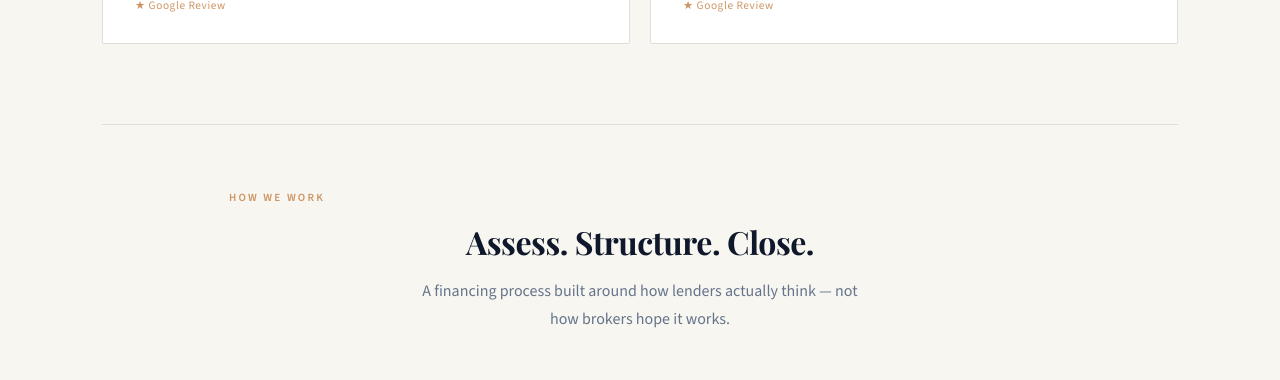
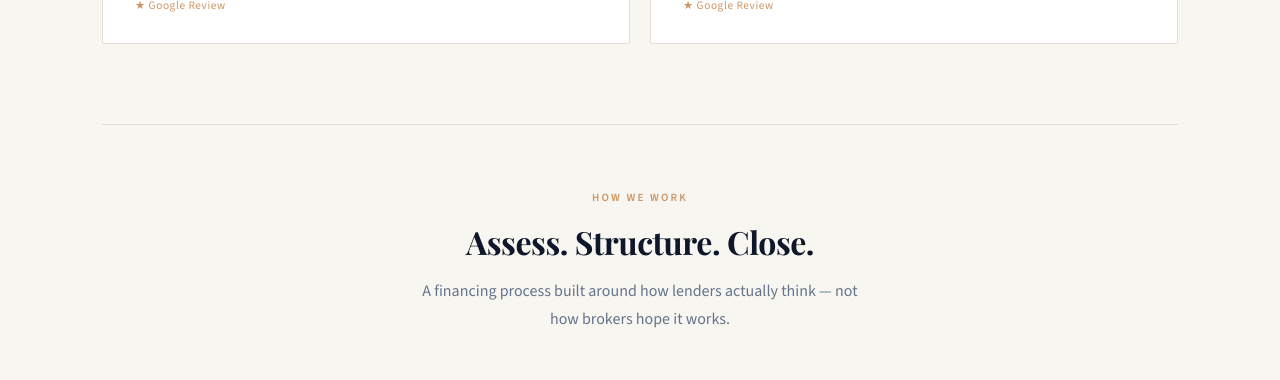
Before and after one commit to syed-sgf/sgf-site, a Next.js app: page / in a window 1280 px wide. Shown: the part 3680-4060 px from the top of the page. Built offline with nearby package versions, Linux system fonts and the light colour scheme; a web font is replaced by a local one.

Commit message:
Fix How We Work and CTA band centering

```diff
--- a/app/page.tsx
+++ b/app/page.tsx
@@ -253,10 +253,12 @@ export default function HomePage() {
           </div>
 
           {/* Process steps */}
-          <div style={{ borderTop: `1px solid ${G.border}`, paddingTop: "4rem", marginBottom: "3rem", textAlign: "center" }}>
-            <p style={{ fontSize: "11px", letterSpacing: "0.2em", textTransform: "uppercase", color: G.gold, fontWeight: "600", marginBottom: "1rem", fontFamily: G.sans, display: "block" }}>How We Work</p>
-            <h2 style={{ fontFamily: G.serif, fontSize: "clamp(1.7rem, 2.5vw, 2.2rem)", fontWeight: "700", color: G.textDark, marginBottom: "1rem" }}>Assess. Structure. Close.</h2>
-            <p style={{ fontSize: "1rem", color: "#64748B", maxWidth: "440px", margin: "0 auto", fontFamily: G.sans, lineHeight: "1.75" }}>A financing process built around how lenders actually think — not how brokers hope it works.</p>
+          <div style={{ borderTop: `1px solid ${G.border}`, paddingTop: "4rem", marginBottom: "3rem" }}>
+            <div style={{ display: "flex", flexDirection: "column", alignItems: "center", textAlign: "center", marginBottom: "2.5rem" }}>
+              <p style={{ fontSize: "11px", letterSpacing: "0.2em", textTransform: "uppercase" as const, color: G.gold, fontWeight: "600", marginBottom: "1rem", fontFamily: G.sans }}>How We Work</p>
+              <h2 style={{ fontFamily: G.serif, fontSize: "clamp(1.7rem, 2.5vw, 2.2rem)", fontWeight: "700", color: G.textDark, marginBottom: "1rem", textAlign: "center" }}>Assess. Structure. Close.</h2>
+              <p style={{ fontSize: "1rem", color: "#64748B", maxWidth: "440px", fontFamily: G.sans, lineHeight: "1.75", textAlign: "center" }}>A financing process built around how lenders actually think — not how brokers hope it works.</p>
+            </div>
           </div>
 
           <div style={{ display: "grid", gridTemplateColumns: "repeat(3, 1fr)", border: `1px solid ${G.border}`, marginBottom: "3rem" }}>
@@ -310,7 +312,7 @@ export default function HomePage() {
       {/* — CTA BAND — */}
       <section style={{ background: G.dark, padding: "5rem 2rem", borderTop: `3px solid ${G.gold}` }}>
         <div style={{ maxWidth: "600px", margin: "0 auto", textAlign: "center" }}>
-          <p style={{ fontSize: "11px", letterSpacing: "0.2em", textTransform: "uppercase" as const, color: G.gold, fontWeight: "600", marginBottom: "1.25rem", fontFamily: G.sans }}>Ready to Move Forward?</p>
+          <p style={{ fontSize: "11px", letterSpacing: "0.2em", textTransform: "uppercase" as const, color: G.gold, fontWeight: "600", marginBottom: "1.25rem", fontFamily: G.sans, display: "block", textAlign: "center", width: "100%" }}>Ready to Move Forward?</p>
           <h2 style={{ fontFamily: G.serif, fontSize: "clamp(2rem, 3vw, 2.8rem)", fontWeight: "700", color: "white", marginBottom: "1rem", lineHeight: "1.2" }}>Structure Your Next Move<br />with Confidence</h2>
           <p style={{ fontSize: "1rem", color: "rgba(255,255,255,0.6)", marginBottom: "2.5rem", lineHeight: "1.75", fontFamily: G.sans }}>No credit pull. No obligation. Just a structured conversation about your financing options.</p>
           <div style={{ display: "flex", gap: "1rem", justifyContent: "center", flexWrap: "wrap" }}>
```
